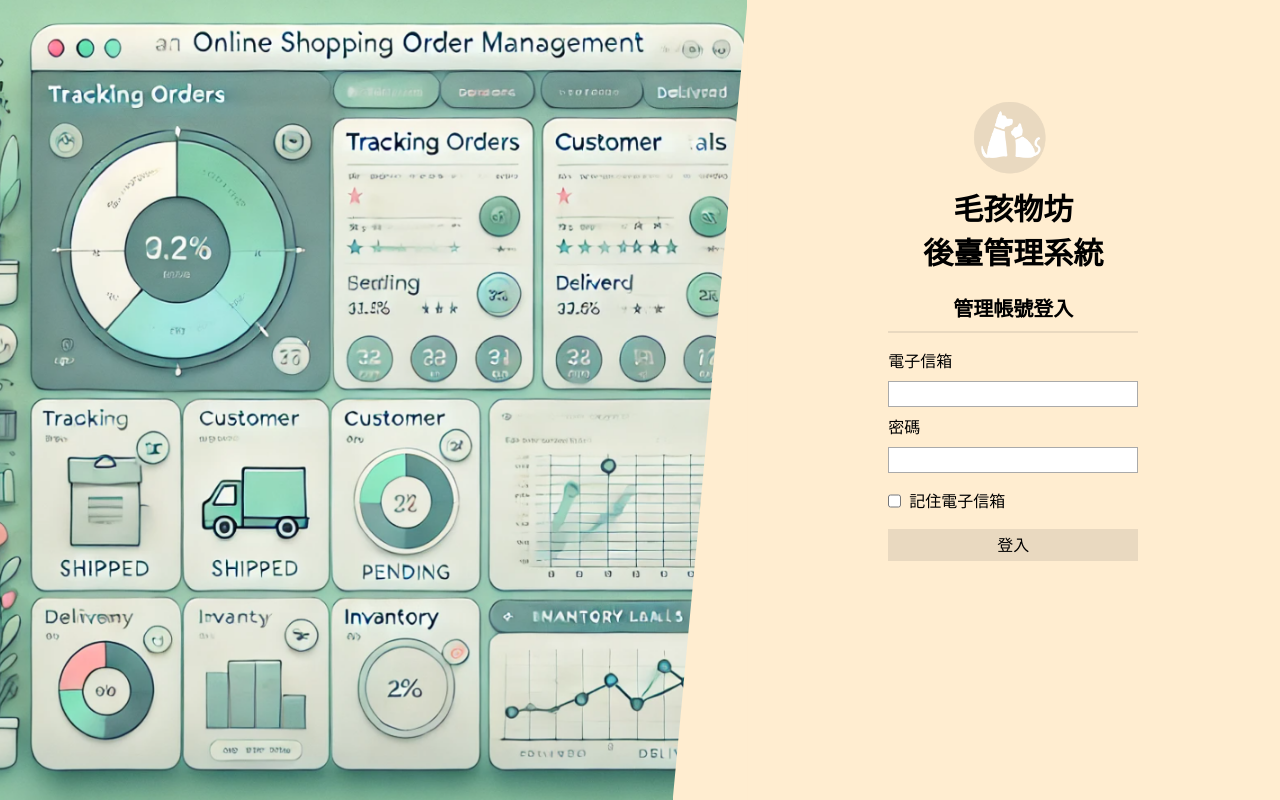
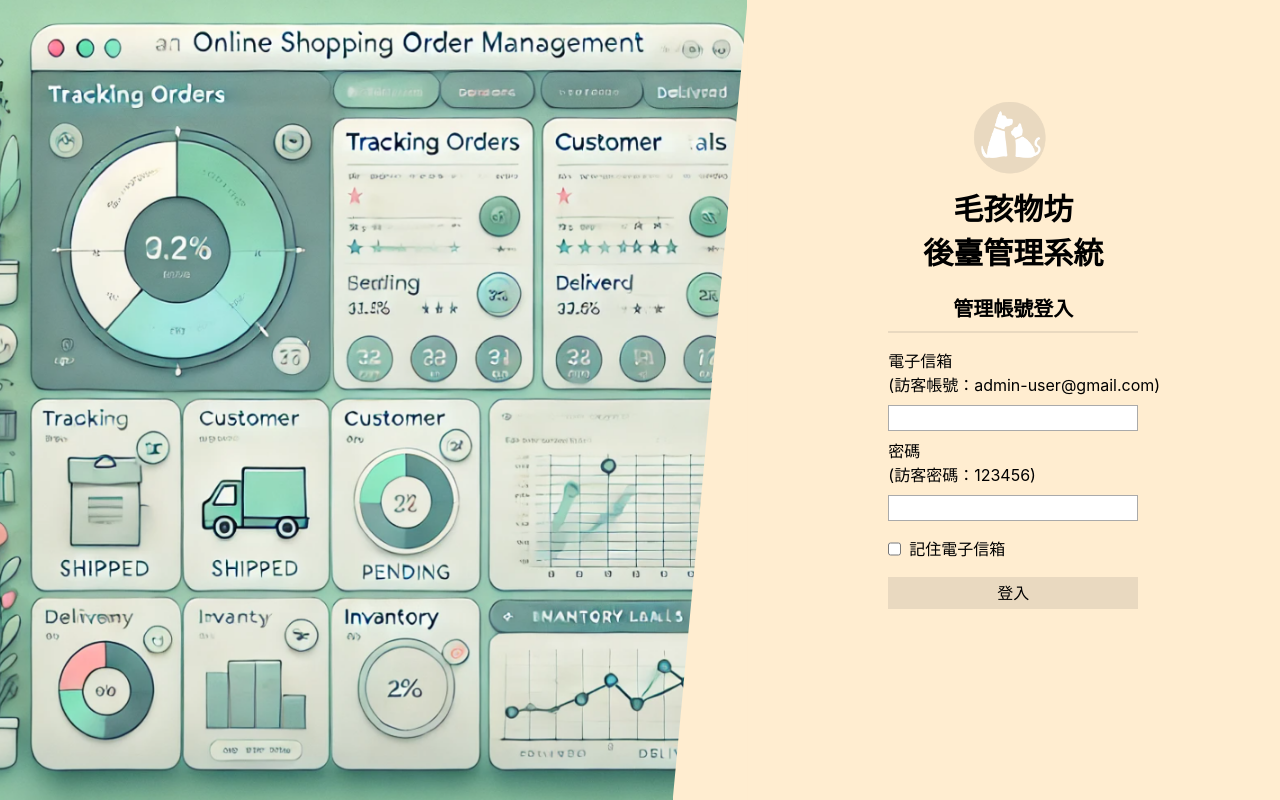
Before and after one commit to Chenshaoen01/online-shopping-admin, a React (Create React App) app: page /#/login in a window 1280 px wide. Built offline with nearby package versions, Linux system fonts and the light colour scheme.

Commit message:
show login email and password

```diff
--- a/src/pages/Login.js
+++ b/src/pages/Login.js
@@ -101,7 +101,8 @@ export default function Login() {
                                     <p className="text-center font-bold text-xl mb-2">管理帳號登入</p>
                                 </div>
                                 <label className="w-full flex flex-col mb-2">
-                                    <span className="me-4 mb-2">電子信箱</span>
+                                    <span className="me-4 mb-0">電子信箱</span>
+                                    <span className="me-4 mb-2 whitespace-nowrap">(訪客帳號：admin-user@gmail.com)</span>
                                     <input
                                         type="text"
                                         value={email}
@@ -110,7 +111,8 @@ export default function Login() {
                                     />
                                 </label>
                                 <label className="w-full flex flex-col mb-4">
-                                    <span className="me-4 mb-2">密碼</span>
+                                    <span className="me-4 mb-0">密碼</span>
+                                    <span className="me-4 mb-2 whitespace-nowrap">(訪客密碼：123456)</span>
                                     <input
                                         type="password"
                                         value={password}
```
